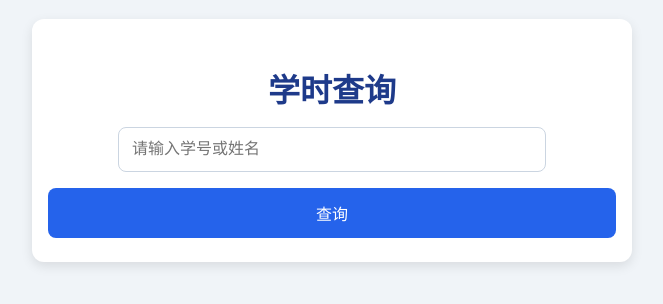
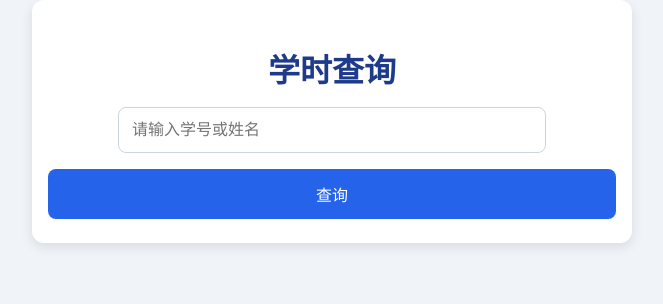
Before and after one commit to fuhao66/study-hours-query, a plain HTML site: page index.html in a window 1280 px wide. Shown: the whole page, without its empty margins (308-971 px from the left). Drawn offline with Linux system fonts and the light colour scheme.

Commit message:
Update index.html

```diff
--- a/index.html
+++ b/index.html
@@ -2,27 +2,27 @@
 <html lang="zh-CN">
 <head>
   <meta charset="UTF-8" />
-  <meta name="viewport" content="width=device-width, initial-scale=1.0"/>
+  <meta name="viewport" content="width=device-width, initial-scale=1.0, maximum-scale=1.0, user-scalable=no"/>
   <title>学时查询系统</title>
   <style>
   body {
+    margin: 0;
+    padding: 0;
     font-family: "Helvetica Neue", sans-serif;
     background-color: #f0f4f8;
-      margin: 0;
-      padding: 1.2rem;
+    overflow-x: hidden;
   }
 
 .container {
+  width: 100%;
   max-width: 600px;
-    margin: auto;
+  margin: 0 auto;
   background-color: #ffffff;
   padding: 1.5rem 1rem;
   border-radius: 12px;
   box-shadow: 0 4px 12px rgba(0, 0, 0, 0.1);
   box-sizing: border-box;
 }
-
-
     h1 {
       text-align: center;
       color: #1e3a8a;
```
Lines whose indentation alone changed are shown as unchanged.
